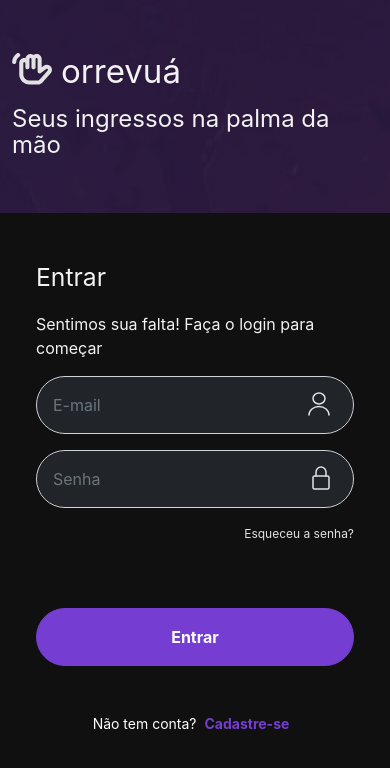
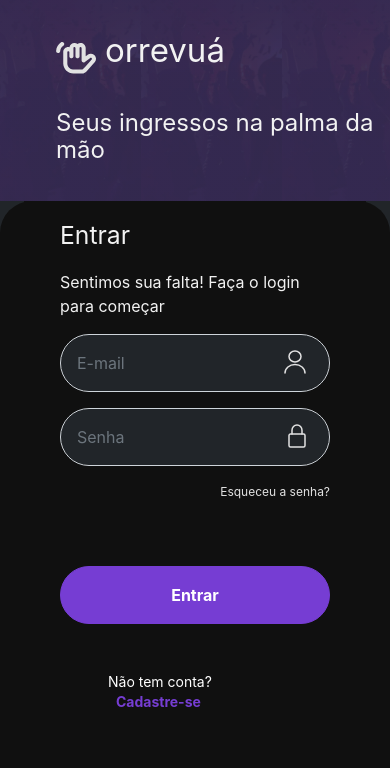
Before and after one commit to VerasThiago/orrevua, a React (Create React App) app in the folder web/: page /login in a window 390 px wide. Shown: the top 768 px of the page. Built offline with nearby package versions, Linux system fonts and the light colour scheme; no server answers.

Commit message:
improved pages responsiveness

```diff
--- a/web/src/App.js
+++ b/web/src/App.js
@@ -21,6 +21,7 @@ import AuthProvider from './services/auth';
 
 import ResetPassword from './pages/resetPassword';
 import SignUp from './pages/signUp ';
+import UnauthorizedLayout from './layouts/unauthorizedLayout';
 
 export const AuthContext = createContext();
 
@@ -32,8 +33,51 @@ export default function App() {
         <Routes>
           <Route exact path="/" element={<Home />} />
           <Route exact path="/home" element={<Landing />} />
-          <Route exact path="/login" element={<Login />} />
-          <Route exact path="/forgot_password" element={<ForgotPassword />} />
+          <Route
+            exact
+            path="/login"
+            element={
+              <UnauthorizedLayout>
+                <Login />
+              </UnauthorizedLayout>
+            }
+          />
+          <Route
+            exact
+            path="/forgot_password"
+            element={
+              <UnauthorizedLayout>
+                <ForgotPassword />
+              </UnauthorizedLayout>
+            }
+          />
+          <Route
+            exact
+            path="/password/reset"
+            element={
+              <UnauthorizedLayout>
+                <ResetPassword />
+              </UnauthorizedLayout>
+            }
+          />
+          <Route
+            exact
+            path="/email/verify"
+            element={
+              <UnauthorizedLayout>
+                <VerifyEmail />
+              </UnauthorizedLayout>
+            }
+          />
+          <Route
+            exact
+            path="/signup"
+            element={
+              <UnauthorizedLayout>
+                <SignUp />
+              </UnauthorizedLayout>
+            }
+          />
           <Route exact path="/404" element={<NotFound />} />
           <Route
             exact
@@ -80,10 +124,6 @@ export default function App() {
               </PrivateRoute>
             }
           />
-          <Route exact path="/password/reset" element={<ResetPassword />} />
-          <Route exact path="/email/verify" element={<VerifyEmail />} />
-
-          <Route exact path="/signup" element={<SignUp />} />
 
           <Route path="*" element={<NotFound />} />
         </Routes>
--- a/web/src/components/homeSidebar.js
+++ b/web/src/components/homeSidebar.js
@@ -2,15 +2,15 @@ import { ReactComponent as IconMenu } from '../images/logo.svg';
 
 export default function HomeSidebar() {
   return (
-    <div className="col-lg-6 col-md-12 d-flex flex-column justify-content-center header">
-      <div className="row justify-content-center h-50">
-        <div className="col-md-8 col-lg-8 d-flex flex-column justify-content-between">
-          <div className="d-flex">
-            <IconMenu className="me-2" />
-            <p className="header-title">orrevuá</p>
-          </div>
-          <p className="title-login h-50">Seus ingressos na palma da mão</p>
+    <div className="d-flex flex-column header h-100 p-2 pt-5 pt-lg-0">
+      <div className="d-flex flex-column h-25 justify-content-end">
+        <div className="d-flex align-items-center ps-5">
+          <IconMenu className="me-2" />
+          <p className="header-title">orrevuá</p>
         </div>
+      </div>
+      <div className="d-flex h-50 flex-column justify-content-center ps-5 mt-4 mt-lg-0">
+        <p className="title-login">Seus ingressos na palma da mão</p>
       </div>
     </div>
   );
--- /dev/null
+++ b/web/src/layouts/unauthorizedLayout.js
@@ -0,0 +1,13 @@
+import './mainLayout.scss';
+import HomeSidebar from '../components/homeSidebar';
+
+export default function UnauthorizedLayout({ children }) {
+  return (
+    <div className="row m-0 p-0 vh-100 bg-dark">
+      <div className="col-lg-6 m-0 p-0">
+        <HomeSidebar />
+      </div>
+      <div className="col-lg-6 m-0 px-4 h-100 bg-secondary layout-container">{children}</div>
+    </div>
+  );
+}
--- a/web/src/pages/forgotPassword/index.js
+++ b/web/src/pages/forgotPassword/index.js
@@ -29,9 +29,8 @@ export default function ForgotPassword() {
   };
 
   return (
-    <div className="row vh-100 m-0">
-      <HomeSidebar />
-      <div className="col-lg-6 col-md-12 bg-secondary d-flex flex-column align-items-center justify-content-center">
+    <div className="row h-100 m-0 p-0">
+      <div className="bg-secondary d-flex flex-column align-items-center justify-content-lg-center pt-3 pt-lg-0">
         <div className="px-4" style={{ maxWidth: '450px' }}>
           <div>
             <p className="fs-2">Esqueceu sua senha?</p>
--- a/web/src/pages/login/index.js
+++ b/web/src/pages/login/index.js
@@ -26,9 +26,8 @@ export default function Login() {
   };
 
   return (
-    <div className="row vh-100 m-0">
-      <HomeSidebar />
-      <div className="col-lg-6 col-md-12 bg-secondary d-flex flex-column align-items-center justify-content-center">
+    <div className="row h-100 m-0 p-0">
+      <div className="bg-secondary d-flex flex-column align-items-center justify-content-lg-center pt-3 pt-lg-0">
         <div className="px-4" style={{ maxWidth: '450px' }}>
           <div>
             <p className="fs-2">Entrar</p>
--- a/web/src/pages/login/index.scss
+++ b/web/src/pages/login/index.scss
@@ -33,6 +33,7 @@
 
 .header{
   background: linear-gradient(0deg, rgba(134, 66, 244, 0.1), rgba(134, 66, 244, 0.1)), url(../../images/image-bg.png);
+  background-size: contain;
 }
 
 @media only screen and (max-width: 960px){
--- a/web/src/pages/resetPassword/index.js
+++ b/web/src/pages/resetPassword/index.js
@@ -56,9 +56,8 @@ export default function ResetPassword() {
   };
 
   return (
-    <div className="row vh-100 m-0">
-      <HomeSidebar />
-      <div className="col-lg-6 col-md-12 bg-secondary d-flex flex-column align-items-center justify-content-center">
+    <div className="row h-100 m-0">
+      <div className="bg-secondary d-flex flex-column align-items-center justify-content-lg-center pt-3 pt-lg-0">
         <div className="px-4" style={{ maxWidth: '450px' }}>
           <div>
             <p className="fs-2">Crie uma nova senha</p>
--- a/web/src/pages/signUp /index.js
+++ b/web/src/pages/signUp /index.js
@@ -38,9 +38,8 @@ export default function SignUp() {
   };
 
   return (
-    <div className="row vh-100 m-0">
-      <HomeSidebar />
-      <div className="col-lg-6 col-md-12 bg-secondary d-flex flex-column align-items-center justify-content-center">
+    <div className="row h-100 m-0">
+      <div className="bg-secondary d-flex flex-column align-items-center justify-content-center justify-content-lg-center pt-3 pt-lg-0">
         <div className="px-4" style={{ maxWidth: '450px' }}>
           <div>
             <p className="fs-2">Cadastrar</p>
--- a/web/src/pages/verifyEmail/index.js
+++ b/web/src/pages/verifyEmail/index.js
@@ -32,9 +32,8 @@ export default function VerifyEmail() {
 
   if (!userIsVerified) {
     return (
-      <div className="row vh-100 m-0">
-        <HomeSidebar />
-        <div className="col-lg-6 col-md-12 bg-secondary d-flex flex-column align-items-center justify-content-center">
+      <div className="row h-100 m-0">
+        <div className="bg-secondary d-flex flex-column align-items-center justify-content-lg-center pt-3 pt-lg-0">
           <div className="px-4" style={{ maxWidth: '450px' }}>
             <p className="fs-2">Confirmando seu email!</p>
             <div className="d-flex justify-content-center">
@@ -47,9 +46,8 @@ export default function VerifyEmail() {
   }
 
   return (
-    <div className="row vh-100 m-0">
-      <HomeSidebar />
-      <div className="col-lg-6 col-md-12 bg-secondary d-flex flex-column align-items-center justify-content-center">
+    <div className="row h-100 m-0">
+      <div className="bg-secondary d-flex flex-column align-items-center justify-content-lg-center pt-3 pt-lg-0">
         <div className="px-4" style={{ maxWidth: '450px' }}>
           <p className="fs-2">Seu email foi confirmado!</p>
           <p>Você será redirecionado para página de login</p>
```
